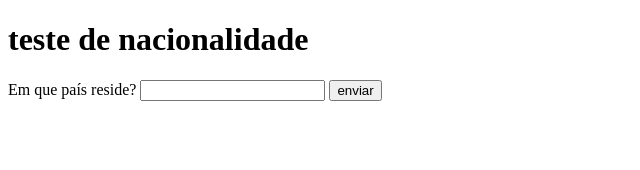
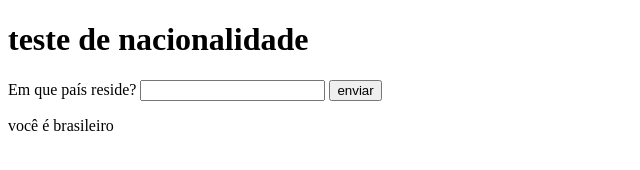
Before and after one commit to Rod0098/javascript, a plain HTML site: page aula010/ex002.html in a window 1280 px wide. Both pictures are taken after a click on the button "enviar". Shown: the whole page, without its empty margins (0-640 px from the left). Drawn offline with Linux system fonts and the light colour scheme.

Commit message:
exercicio incompleto

```diff
--- a/aula010/ex002.html
+++ b/aula010/ex002.html
@@ -13,16 +13,28 @@
 
     </div>
     <script>
-        function testar() {
+       /* function testar() {
             res.innerHTML = `você é ${pa}`
             var pa = window.document.getElementById('ipais')
             var res = window.document.getElementById('res')
+            var nac = ''
            if (pa = Brasil) {
             res.innerHTML = `você é brasileiro`
            } else  {
             res.innerHTML = `Você é estranjeiro`
            }
 
+        }*/
+        function testar() {
+            var pa = window.document.getElementById('ipais')
+            var res = window.document.getElementById('res')
+            var nac = 'Brasil'
+            //var vel = Number(txtv.value)
+            res.innerHTML = `<p>Você reside em ${pa}</p>`
+            if (pa = 'nac') {
+                res.innerHTML = `<p>você é brasileiro`
+            }
+            rez.innerHTML = `você é estranjeiro</p>`
         }
     </script>
 </body>
```
